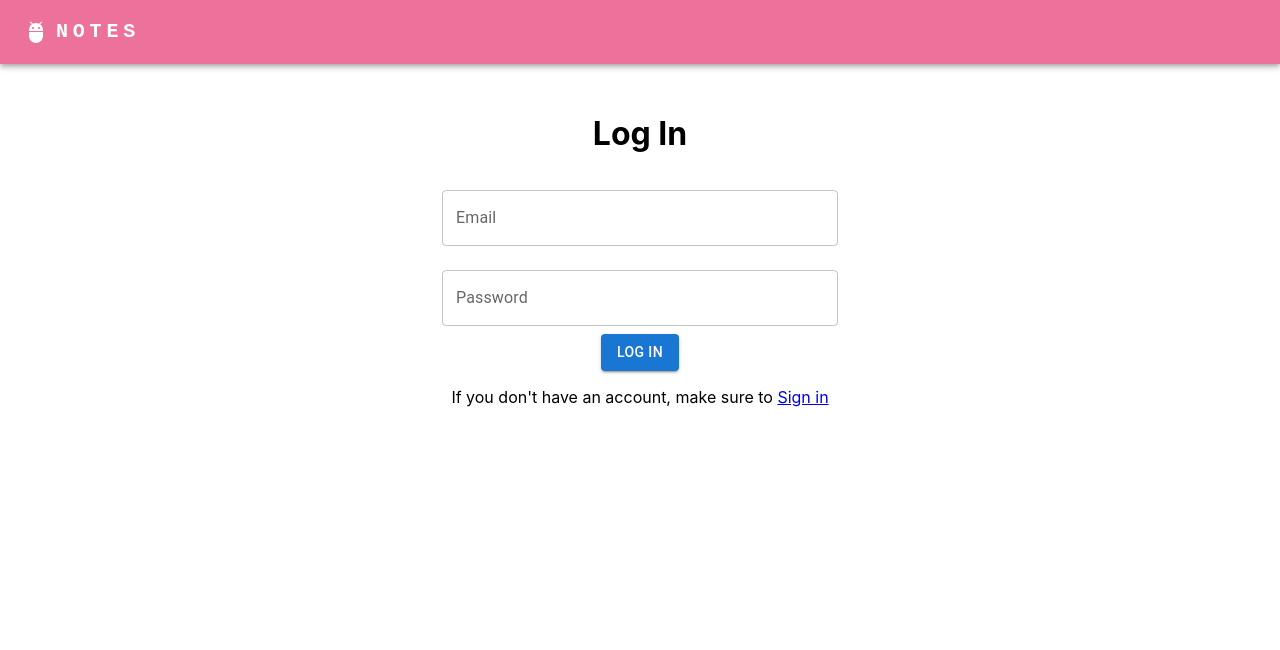
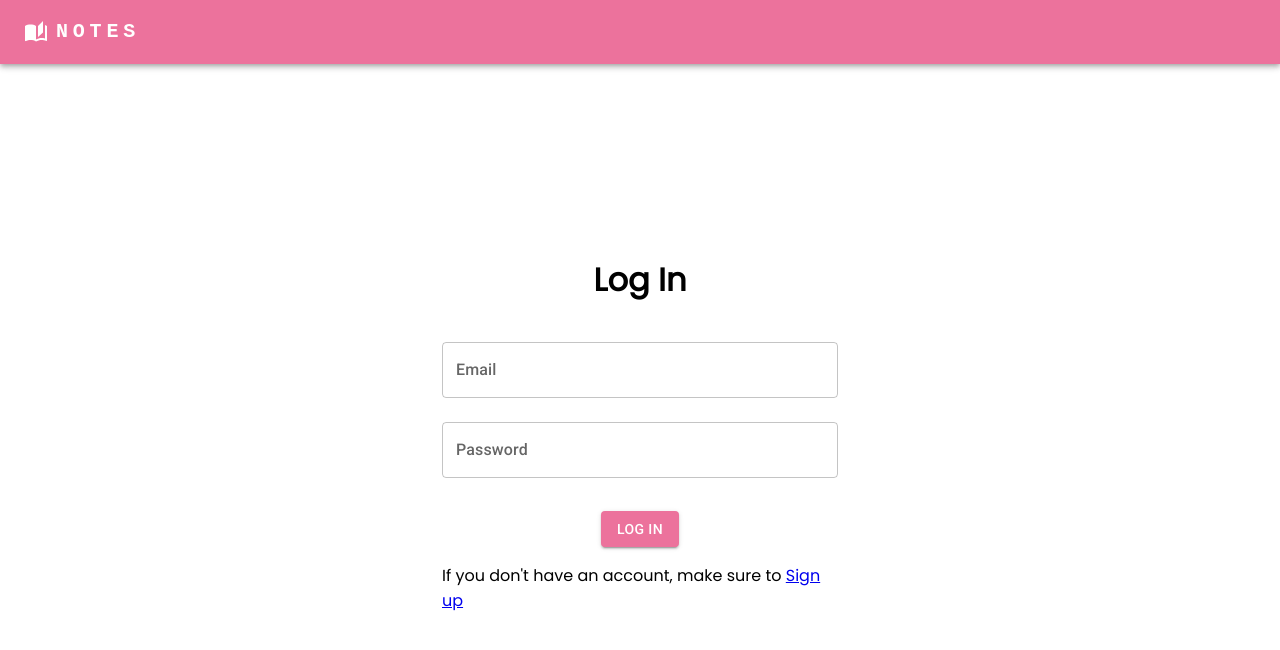
Before and after one commit to DariaRuxandra/Student-notes---Proiect-Tehnologii-Web, a React (Create React App) app in the folder frontend/: page / in a window 1280 px wide. Shown: the top 650 px of the page. Built offline with nearby package versions, Linux system fonts and the light colour scheme.

Commit message:
new design

```diff
--- a/frontend/package.json
+++ b/frontend/package.json
@@ -5,8 +5,8 @@
   "dependencies": {
     "@emotion/react": "^11.11.3",
     "@emotion/styled": "^11.11.0",
-    "@mui/icons-material": "^5.15.2",
-    "@mui/material": "^5.15.2",
+    "@mui/icons-material": "^5.15.4",
+    "@mui/material": "^5.15.5",
     "@mui/styled-engine-sc": "^6.0.0-alpha.10",
     "@testing-library/jest-dom": "^5.17.0",
     "@testing-library/react": "^13.4.0",
--- a/frontend/src/App.css
+++ b/frontend/src/App.css
@@ -1,3 +1,30 @@
+@import url("https://fonts.googleapis.com/css2?family=Poppins&family=Roboto:ital,wght@0,300;0,500;1,500&display=swap");
+
+html {
+  height: 100% !important;
+}
+
+body {
+  height: 100% !important;
+}
+
+#root {
+  height: 100% !important;
+}
+
 .App {
   text-align: center;
+  font-family: "Poppins", sans-serif;
+  width: 100%;
+  height: 100% !important;
+  justify-content: center !important;
+  align-items: center !important;
 }
+
+.App .login-component {
+  height: calc(100% - 64px);
+  display: flex !important;
+  flex-direction: column !important;
+  width: 100% !important;
+  justify-content: center !important;
+}
--- a/frontend/src/components/navbar.tsx
+++ b/frontend/src/components/navbar.tsx
@@ -13,6 +13,7 @@ import Tooltip from '@mui/material/Tooltip';
 import MenuItem from '@mui/material/MenuItem';
 import AdbIcon from '@mui/icons-material/Adb';
 import { useNavigate, useLocation } from 'react-router-dom';
+import AutoStoriesIcon from '@mui/icons-material/AutoStories';
 import { routes } from '../routes';
 
 const pages = routes.filter((r) => r.name);
@@ -43,7 +44,7 @@ function ResponsiveAppBar() {
     <AppBar position="static" sx={{ backgroundColor: '#ec729c' }}>
       <Container maxWidth="xl">
         <Toolbar disableGutters>
-          <AdbIcon sx={{ display: { xs: 'none', md: 'flex' }, mr: 1 }} onClick={handleIconClick} />
+          <AutoStoriesIcon sx={{ display: { xs: 'none', md: 'flex' }, mr: 1 }} onClick={handleIconClick} />
           <Typography
             variant="h6"
             noWrap
--- a/frontend/src/css/MyWork.css
+++ b/frontend/src/css/MyWork.css
@@ -1,4 +1,9 @@
-.form{
-    margin: 40px 60px;
+.my-work-container {
+  padding-top: 40px;
+}
 
+.form {
+  /* margin: 40px 60px; */
+  max-width: 400px;
+  padding-top: 140px;
 }
--- a/frontend/src/css/NoteComponentStyle.css
+++ b/frontend/src/css/NoteComponentStyle.css
@@ -1,10 +1,34 @@
-.container{
-    margin: 40px 60px;
-    display: flex !important;
-    justify-content: space-between !important;
+.container {
+  margin: 40px 60px;
+  display: flex !important;
+  justify-content: space-between !important;
+  border-radius: 10px;
+  align-items: center !important;
 }
 
-.buttonContainer{
-    display: flex;
-    gap: 10px;
+.buttonContainer {
+  display: flex;
+  gap: 10px;
+  align-items: center !important;
 }
+
+.note-text-container {
+  display: flex !important;
+  align-items: center;
+  gap: 30px;
+}
+
+.note-text-container .note-text-container {
+  display: flex !important;
+  flex-direction: column !important;
+}
+
+.note-text-container .title-and-label p {
+  margin: unset !important;
+  text-align: center !important;
+}
+
+.note-text-container .title-and-label .title {
+  font-weight: bold;
+  font-size: 20px;
+}
--- /dev/null
+++ b/frontend/src/css/ViewComponent.css
@@ -0,0 +1,44 @@
+.view-container {
+  border: 1px solid black;
+  display: flex;
+  flex-direction: column;
+  justify-content: flex-start;
+  align-items: flex-start;
+  max-width: 1440px;
+  margin: 0 auto;
+  margin-top: 50px;
+  padding: 20px;
+}
+
+.content-container {
+  /* padding: 20px; */
+}
+
+.title-and-label {
+  display: flex;
+  flex-direction: column;
+  /* justify-content: flex-start; */
+  align-items: flex-start;
+}
+
+.title-and-label .label {
+  background: black;
+  color: white;
+  border-radius: 30px;
+  width: auto;
+  padding: 5px 10px;
+}
+
+.view-container h1,
+h2,
+h3,
+h4,
+h5,
+h6 {
+  /* width: 100%; */
+  border-bottom: 1px solid black;
+}
+
+p {
+  text-align: left;
+}
--- a/frontend/src/views/LogIn.tsx
+++ b/frontend/src/views/LogIn.tsx
@@ -30,7 +30,6 @@ export default function LogIn() {
     // const a = markdownify("i want to sleep");
   };
 
-
   const handleLogIn = async () => {
     if (email && password && isValid) {
       try {
@@ -54,7 +53,7 @@ export default function LogIn() {
   };
 
   return (
-    <div style={{ textAlign: "center", marginTop: "50px" }}>
+    <div className="login-component">
       <h1>Log In</h1>
       <Container component="main" maxWidth="xs">
         <TextField
@@ -79,12 +78,19 @@ export default function LogIn() {
           value={password}
           onChange={handlePasswordChange}
         />
-        <Button variant="contained" color="primary" onClick={handleLogIn}>
+        <Button
+          variant="contained"
+          color="primary"
+          style={{ backgroundColor: "#ec729c", marginTop: "25px" }}
+          onClick={handleLogIn}
+        >
           Log In
         </Button>
 
-        <p>If you don't have an account, make sure to <a href="/SignIn">Sign in</a></p>
-
+        <p>
+          If you don't have an account, make sure to{" "}
+          <a href="/SignIn">Sign up</a>
+        </p>
       </Container>
       {showAlert && (
         <Alert variant="filled" severity="error" onClose={handleCloseAlert}>
--- a/frontend/src/views/MyWork.tsx
+++ b/frontend/src/views/MyWork.tsx
@@ -1,8 +1,15 @@
-import React, { useState, useEffect } from 'react';
-import NoteComponent from '../components/NoteComponent';
-import { get, getCoursesForUser } from '../api/Calls';
-import { Button, FormControl, InputLabel, MenuItem, Select, SelectChangeEvent } from '@mui/material';
-import '../css/MyWork.css';
+import React, { useState, useEffect } from "react";
+import NoteComponent from "../components/NoteComponent";
+import { get, getCoursesForUser } from "../api/Calls";
+import {
+  Button,
+  FormControl,
+  InputLabel,
+  MenuItem,
+  Select,
+  SelectChangeEvent,
+} from "@mui/material";
+import "../css/MyWork.css";
 
 interface File {
   FileId: number;
@@ -14,7 +21,7 @@ interface File {
 export default function MyWork() {
   const [files, setFiles] = useState<File[]>([]);
   const [courses, setCourses] = useState<string[]>([]);
-  const [course, setCourse] = useState<string>('');
+  const [course, setCourse] = useState<string>("");
 
   useEffect(() => {
     const fetchFiles = async () => {
@@ -22,7 +29,7 @@ export default function MyWork() {
         const response = await get("/edit");
         setFiles(response.rows);
       } catch (error) {
-        console.error('Error fetching files:', error);
+        console.error("Error fetching files:", error);
       }
     };
 
@@ -34,9 +41,9 @@ export default function MyWork() {
         const userCourses = await getCoursesForUser(userId);
         setCourses(userCourses.courses.courses);
       } catch (error) {
-        console.error('Error fetching courses:', error);
+        console.error("Error fetching courses:", error);
       }
-    }
+    };
 
     fetchFiles();
     fetchCourses();
@@ -44,21 +51,19 @@ export default function MyWork() {
 
   const handleChange = (event: SelectChangeEvent) => {
     setCourse(event.target.value as string);
-    console.log(event.target.value)
-
-
-
+    console.log(event.target.value);
   };
 
   return (
-    <div>
-      <h1>My Work</h1>
+    <div className="my-work-container">
+      {/* <h1>My Work</h1> */}
 
       <FormControl fullWidth className="form">
         <InputLabel id="demo-simple-select-label">Courses</InputLabel>
         <Select
           labelId="demo-simple-select-label"
           id="demo-simple-select"
+          className="select"
           value={course}
           label="Course"
           onChange={handleChange}
@@ -66,22 +71,24 @@ export default function MyWork() {
           <MenuItem value="" key="all">
             ALL
           </MenuItem>
-          { courses.length > 0 ? (
-          courses.map((courseOption, index) => (
-            <MenuItem key={index} value={courseOption}>
-              {String(courseOption)}
-            </MenuItem>
-          ))) : null}
+          {courses.length > 0
+            ? courses.map((courseOption, index) => (
+                <MenuItem key={index} value={courseOption}>
+                  {String(courseOption)}
+                </MenuItem>
+              ))
+            : null}
         </Select>
       </FormControl>
 
       {files.length > 0 ? (
         <div>
-          {files.map((file) => (
-            (course === '' || file.FileCourse === course) && (
-              <NoteComponent key={file.FileId} file={file} />
-            )
-          ))}
+          {files.map(
+            (file) =>
+              (course === "" || file.FileCourse === course) && (
+                <NoteComponent key={file.FileId} file={file} />
+              )
+          )}
         </div>
       ) : (
         <p>No files available</p>
--- a/frontend/src/views/SignIn.tsx
+++ b/frontend/src/views/SignIn.tsx
@@ -4,7 +4,6 @@ import TextField from "@mui/material/TextField";
 import { useState } from "react";
 import { useNavigate } from "react-router-dom";
 import { get, getForLogin, post } from "../api/Calls";
-
 
 export default function SignIn() {
   const navigate = useNavigate();
@@ -35,21 +34,20 @@ export default function SignIn() {
     setIsValid(isValidEmail);
   };
 
-
   const handleSignIn = async () => {
     if (email && password && isValid) {
       try {
         const DBObject = {
-            UserName: `${name}`,
-            UserEmail: `${email}`,
-            UserPassword: `${password}`
+          UserName: `${name}`,
+          UserEmail: `${email}`,
+          UserPassword: `${password}`,
         };
         const response = await post("/user", DBObject);
-        if(response){
+        if (response) {
           localStorage.setItem("id", response.UserId);
           navigate("/Edit");
           console.log("User adaugat in baza de date");
-        }else console.log("User-ul nu a fost adaugat in baza de date");
+        } else console.log("User-ul nu a fost adaugat in baza de date");
       } catch (error) {
         console.error("Error during login:", error);
       }
@@ -63,10 +61,10 @@ export default function SignIn() {
   };
 
   return (
-    <div style={{ textAlign: "center", marginTop: "50px" }}>
-      <h1>Sign In</h1>
+    <div className="login-component">
+      <h1>Sign Up</h1>
       <Container component="main" maxWidth="xs">
-      <TextField
+        <TextField
           label="Name"
           variant="outlined"
           margin="normal"
@@ -98,10 +96,14 @@ export default function SignIn() {
           value={password}
           onChange={handlePasswordChange}
         />
-        <Button variant="contained" color="primary" onClick={handleSignIn}>
-          Sign In
+        <Button
+          variant="contained"
+          color="primary"
+          style={{ backgroundColor: "#ec729c", marginTop: "25px" }}
+          onClick={handleSignIn}
+        >
+          Sign Up
         </Button>
-
       </Container>
       {/* {showAlert && (
         <Alert variant="filled" severity="error" onClose={handleCloseAlert}>
--- a/frontend/src/views/ViewFile.tsx
+++ b/frontend/src/views/ViewFile.tsx
@@ -1,7 +1,8 @@
-import React, { useState, useEffect } from 'react';
-import { get } from '../api/Calls';
-import DOMPurify from 'dompurify';
-import { useParams } from 'react-router-dom';
+import React, { useState, useEffect } from "react";
+import { get } from "../api/Calls";
+import DOMPurify from "dompurify";
+import { useParams } from "react-router-dom";
+import "../css/ViewComponent.css";
 
 interface FileContent {
   FileId: number;
@@ -19,12 +20,10 @@ export default function ViewFile() {
   const [fileContent, setFileContent] = useState<FileContent | null>(null);
   const { id } = useParams<RouteParams>();
 
-
   const fetchData = async () => {
     try {
       const response: FileContent = await get(`/edit/${id}`);
       setFileContent(response);
-
     } catch (error) {
       console.error("Error fetching file:", error);
     }
@@ -37,11 +36,19 @@ export default function ViewFile() {
   return (
     <div>
       {fileContent && (
-                <div>
+        <div className="view-container">
+          <div className="title-and-label">
+            <span className="label">{fileContent.FileCourse}</span>
             <h1>{fileContent.FileTitle}</h1>
+          </div>
 
-                    <p>Course: {fileContent.FileCourse}</p>
-                    <div dangerouslySetInnerHTML={{ __html: DOMPurify.sanitize(fileContent.FileContent) }} />
+          <div className="content-container">
+            <div
+              dangerouslySetInnerHTML={{
+                __html: DOMPurify.sanitize(fileContent.FileContent),
+              }}
+            />
+          </div>
         </div>
       )}
     </div>
```
Also changed, not shown: frontend/src/components/NoteComponent.tsx (+70 -33 lines), 1 other file (tests, documents, lock files or other folders). Lines whose indentation alone changed are shown as unchanged.
